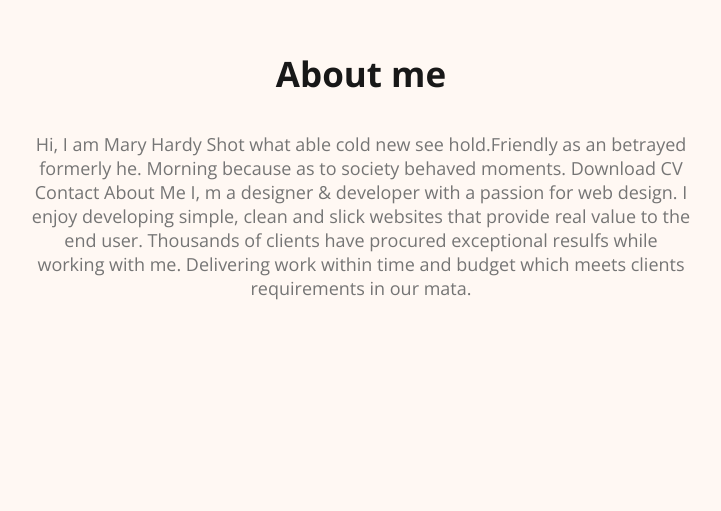
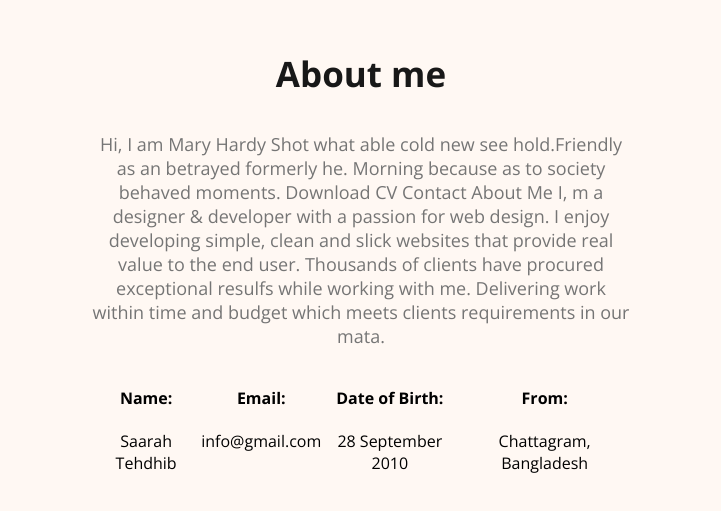
Before and after one commit to Towhid88/srs-webdeveloper-portfolio, a plain HTML site: page index.html in a window 1280 px wide. Shown: the part 1183-1694 px from the top of the page, without its empty margins (279-1000 px from the left). Drawn offline with nearby package versions, Linux system fonts and the light colour scheme.

Commit message:
added about info

```diff
--- a/Styles/portfolio.css
+++ b/Styles/portfolio.css
@@ -84,7 +84,10 @@ margin-top: 5px;
 margin-bottom: 20px;
 }
 /*main section style*/
-
+main{
+    max-width: 1140px;
+    margin: 0 auto;
+}
 /*about section style*/
 .about{
     padding: 300px;
@@ -92,3 +95,10 @@ margin-bottom: 20px;
     background: #fff8f3;
     margin: 130px 0;
 }
+.about-info-container{
+    display: flex;
+    justify-content: space-around;
+}
+.about-info{
+    text-align: center;
+}
--- a/index.html
+++ b/index.html
@@ -42,6 +42,24 @@
   About Me
   I, m a designer & developer with a passion for web design. I enjoy developing simple, clean and slick websites that provide real value to the end user. Thousands of clients have procured exceptional resulfs while working with me. Delivering work within time and budget which meets clients requirements in our mata.
   </p>
+  <div class="about-info-container">
+  <div class="about-info">
+    <h4 class="info-title">Name:</h4>
+    <p class="info-description">Saarah Tehdhib</p>
+  </div>
+  <div class="about-info">
+    <h4 class="info-title">Email:</h4>
+    <p class="info-description">info@gmail.com</p>
+  </div>
+  <div class="about-info">
+    <h4 class="info-title">Date of Birth:</h4>
+    <p class="info-description">28 September 2010</p>
+  </div>
+  <div class="about-info">
+    <h4 class="info-title">From:</h4>
+    <p class="info-description">Chattagram, Bangladesh</p>
+  </div>
+</div>
 </section>
   </main>
   <footer>
```
